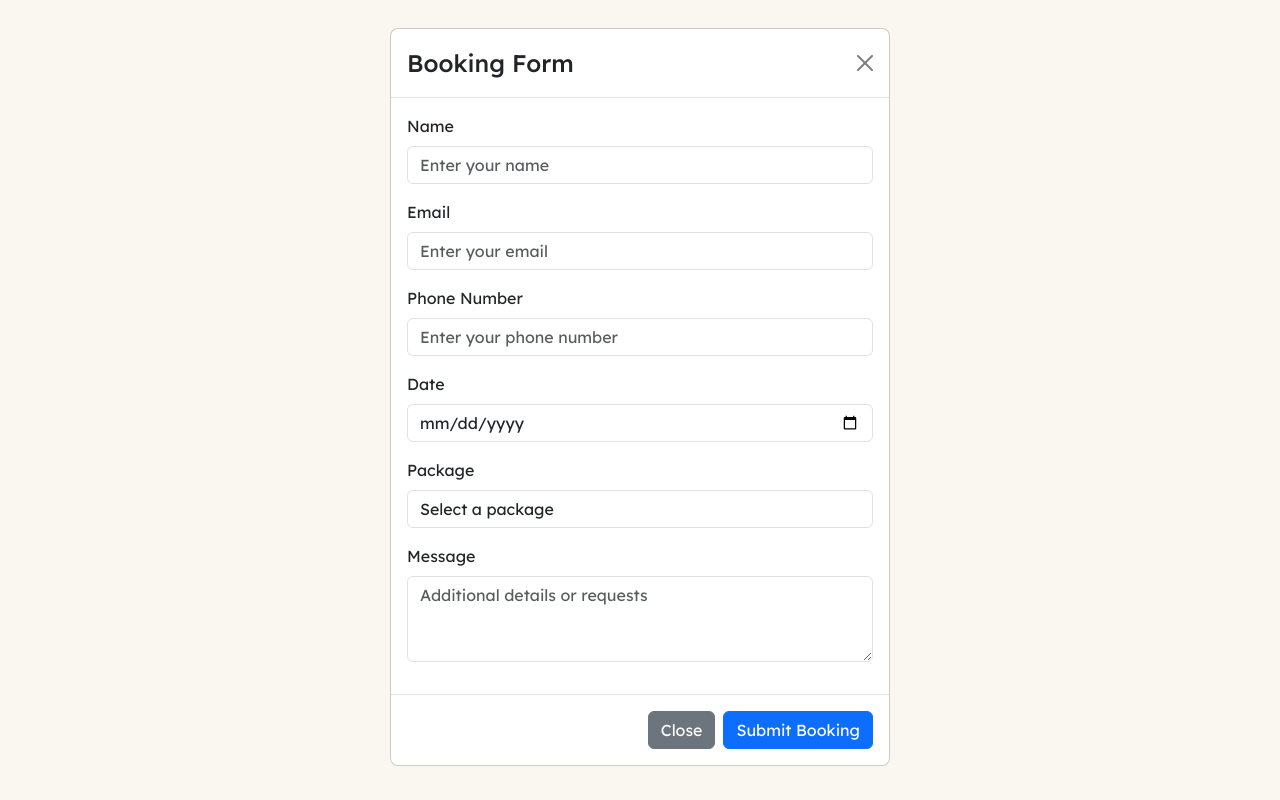
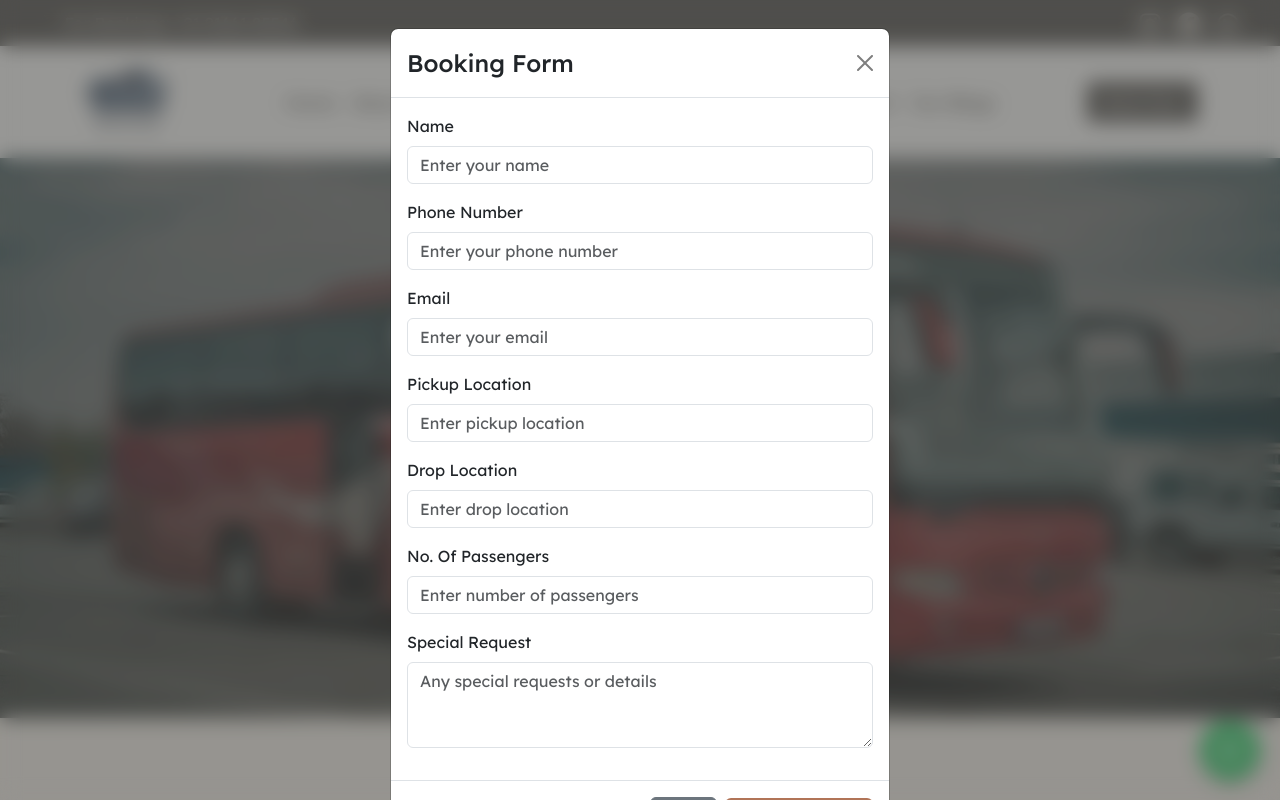
Before and after one commit to kaifhussain2754/SeemaBus, a React (Vite) app: page / in a window 1280 px wide. Both pictures are taken after a click on the button "Book Now". Shown: the top 800 px of the page. Built offline with nearby package versions, Linux system fonts and the light colour scheme.

Commit message:
first commit

```diff
--- a/src/components/BookingModal.jsx
+++ b/src/components/BookingModal.jsx
@@ -15,36 +15,34 @@ const BookingModal = ({ showModal, handleClose }) => {
             <Form.Control type="text" placeholder="Enter your name" required />
           </Form.Group>
 
+          <Form.Group className="mb-3" controlId="formPhone">
+            <Form.Label>Phone Number</Form.Label>
+            <Form.Control type="tel" placeholder="Enter your phone number" required />
+          </Form.Group>
+
           <Form.Group className="mb-3" controlId="formEmail">
             <Form.Label>Email</Form.Label>
             <Form.Control type="email" placeholder="Enter your email" required />
           </Form.Group>
 
-          <Form.Group className="mb-3" controlId="formPhone">
-            <Form.Label>Phone Number</Form.Label>
-            <Form.Control type="tel" placeholder="Enter your phone number" required />
+          <Form.Group className="mb-3" controlId="formPickup">
+            <Form.Label>Pickup Location</Form.Label>
+            <Form.Control type="text" placeholder="Enter pickup location" required />
           </Form.Group>
 
-          <Form.Group className="mb-3" controlId="formDate">
-            <Form.Label>Date</Form.Label>
-            <Form.Control type="date" required />
+          <Form.Group className="mb-3" controlId="formDrop">
+            <Form.Label>Drop Location</Form.Label>
+            <Form.Control type="text" placeholder="Enter drop location" required />
           </Form.Group>
 
-          <Form.Group className="mb-3" controlId="formPackage">
-            <Form.Label>Package</Form.Label>
-            <Form.Control as="select" required>
-              <option value="">Select a package</option>
-              <option value="honeymoon">Honeymoon Package</option>
-              <option value="adventure">Adventure Package</option>
-              <option value="weekend">Weekend Getaway</option>
-              <option value="family">Family Package</option>
-              <option value="custom">Custom Package</option>
-            </Form.Control>
+          <Form.Group className="mb-3" controlId="formPassengers">
+            <Form.Label>No. Of Passengers</Form.Label>
+            <Form.Control type="number" placeholder="Enter number of passengers" required min="1" />
           </Form.Group>
 
-          <Form.Group className="mb-3" controlId="formMessage">
-            <Form.Label>Message</Form.Label>
-            <Form.Control as="textarea" rows={3} placeholder="Additional details or requests" />
+          <Form.Group className="mb-3" controlId="formSpecialRequest">
+            <Form.Label>Special Request</Form.Label>
+            <Form.Control as="textarea" rows={3} placeholder="Any special requests or details" />
           </Form.Group>
         </Form>
       </Modal.Body>
@@ -52,7 +50,12 @@ const BookingModal = ({ showModal, handleClose }) => {
         <Button variant="secondary" onClick={handleClose}>
           Close
         </Button>
-        <Button variant="primary" type="submit" onClick={handleClose}>
+        <Button
+          variant="primary"
+          type="submit"
+          onClick={handleClose}
+          style={{ backgroundColor: '#B17457', border: 'none' }}
+        >
           Submit Booking
         </Button>
       </Modal.Footer>
--- a/src/components/BookingModal.module.css
+++ b/src/components/BookingModal.module.css
@@ -1,5 +1,6 @@
 .modal {
-    background-color: #FAF7F0; /* Light background color */
+    background-color: rgba(250, 247, 240, 0.2); /* Light background color with slight transparency */
+    backdrop-filter: blur(10px); /* Apply blur effect */
   }
 
   .modal-body {
@@ -32,3 +33,8 @@
   .btn-primary:hover {
     background-color: #4A4947; /* Darken on hover */
   }
+
+  /* Optional: Style for the backdrop */
+  .modal-backdrop {
+    backdrop-filter: blur(5px); /* Slight blur on backdrop */
+  }
```
